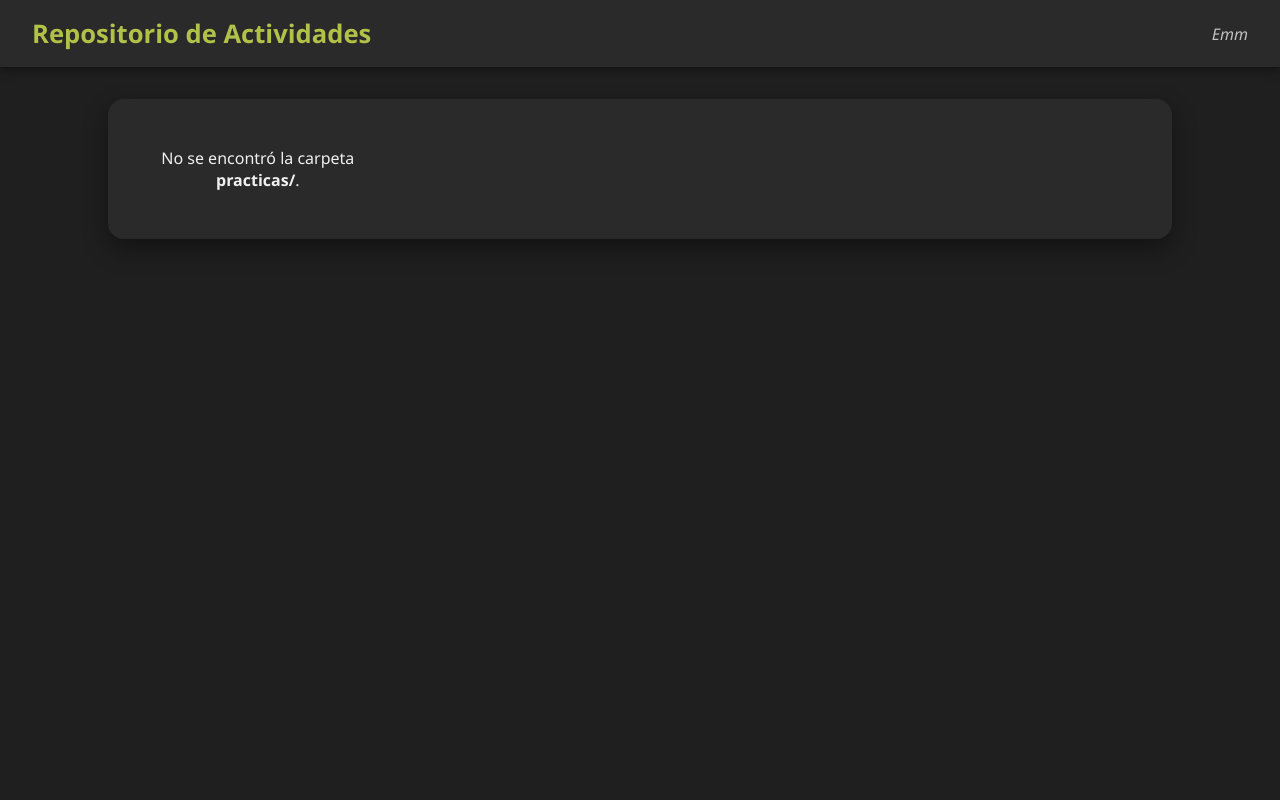
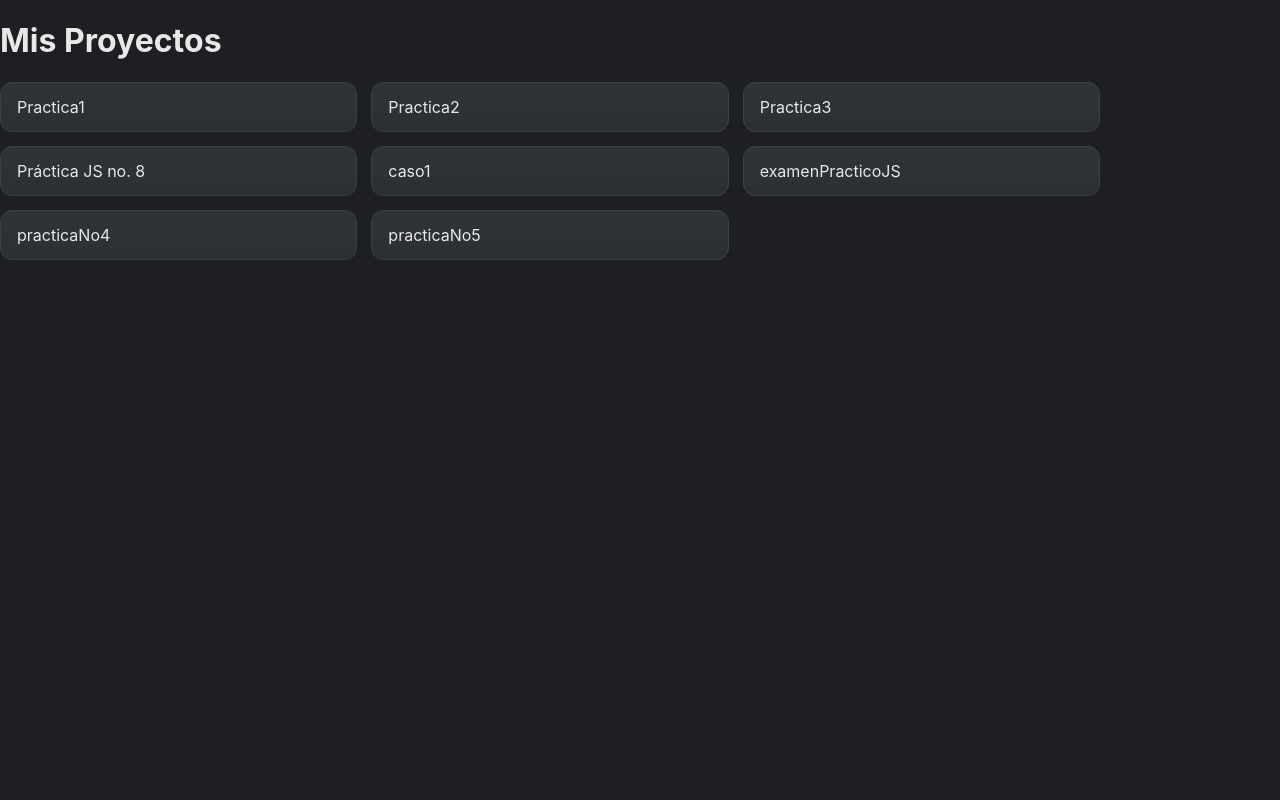
Before and after one commit to Emm1186/2430117-AW, a PHP site: page / in a window 1280 px wide. Run offline with PHP 8.4, Linux system fonts and the light colour scheme.

Commit message:
莫东戈

```diff
--- a/css.css
+++ b/css.css
@@ -1,87 +1,118 @@
-/* ======== ESTILOS GENERALES ======== */
-body {
-    font-family: "Segoe UI", Roboto, Helvetica, Arial, sans-serif;
-    background-color: #1f1f1f;
-    color: #f0f0f0;
-    margin: 0;
-    padding: 0;
-    display: flex;
-    flex-direction: column;
-    min-height: 100vh;
+/* ====== Tema oscuro tipo screenshot (solo CSS) ====== */
+:root{
+  --bg:#1e1f23;         /* fondo base */
+  --bar:#2a2c31;        /* barra superior */
+  --panel:#2c2f33;      /* tarjeta/panel */
+  --text:#e8e8e8;       /* texto principal */
+  --muted:#b0b6c3;      /* texto secundario */
+  --brand:#a4c639;      /* verde acento (similar) */
+  --border:#3a3e45;     /* bordes */
+  --shadow:0 18px 45px rgba(0,0,0,.35);
+  --radius:18px;
+  --sans:-apple-system,BlinkMacSystemFont,"Segoe UI",Roboto,Inter,Helvetica,Arial,sans-serif;
 }
 
-/* ======== ENCABEZADO ======== */
-header {
-    background-color: #2a2a2a;
-    color: #d8d8d8;
-    padding: 1em 2em;
-    display: flex;
-    justify-content: space-between;
-    align-items: center;
-    box-shadow: 0 2px 10px rgba(0, 0, 0, 0.5);
+*{box-sizing:border-box}
+html,body{height:100%}
+body{
+  margin:0;
+  font-family:var(--sans);
+  background:var(--bg);
+  color:var(--text);
+  /* centra el contenido como en la imagen */
+  display:grid;
+  grid-template-rows:auto 1fr;
+  min-height:100svh;
 }
 
-header h1 {
-    margin: 0;
-    color: #b2c248; /* verde oliva más claro */
-    font-size: 1.6em;
-    font-weight: 600;
+/* ====== Barra superior (título izq, “Emm” der) ====== */
+.sitebar, header, .topbar{
+  background:var(--bar);
+  color:var(--text);
+  box-shadow:0 2px 0 rgba(0,0,0,.25);
+  position:sticky; top:0; z-index:10;
+}
+.sitebar .inner, header .inner, .topbar .inner{
+  max-width:1200px; margin:0 auto; padding:14px 22px;
+  display:flex; align-items:center; gap:12px;
+}
+.brand{
+  font-weight:800; letter-spacing:.2px;
+  color:var(--brand);
+  font-size:clamp(18px,2.8vw,24px);
+}
+.brand::after{content:""; display:inline-block; margin-left:8px; width:1px; height:1px;}
+.top-right, .right, .user{
+  margin-left:auto; opacity:.85; font-style:italic;
 }
 
-header .autor {
-    font-size: 1em;
-    color: #c0c0c0;
-    font-style: italic;
+/* ====== Contenedor centrado ====== */
+main{display:grid; place-items:start center; padding:40px 18px}
+.wrapper, .container, .content{
+  width:min(1100px,100%);
 }
 
-/* ======== CONTENEDOR PRINCIPAL ======== */
-.container {
-    width: 100%;
-    max-width: 1000px;
-    margin: 2em auto;
-    padding: 2em;
-    background-color: rgba(50, 50, 50, 0.6);
-    border-radius: 16px;
-    box-shadow: 0 10px 25px rgba(0, 0, 0, 0.4);
+/* ====== Tarjeta central (mensaje de estado/listado) ====== */
+.card, .panel, .box, .mensaje{
+  background:var(--panel);
+  border:1px solid var(--border);
+  border-radius:var(--radius);
+  box-shadow:var(--shadow);
+  padding:26px clamp(18px,3vw,30px);
 }
 
-/* ======== LISTA DE PROYECTOS ======== */
-#lista-proyectos {
-    display: grid;
-    grid-template-columns: repeat(auto-fill, minmax(220px, 1fr));
-    gap: 1.2em;
+/* Texto dentro de la tarjeta */
+.card p, .panel p, .box p, .mensaje p{
+  margin:0; line-height:1.55; color:var(--text);
+}
+.muted{ color:var(--muted) }
+
+/* “Píldora” para resaltar carpeta (funciona con <b>, <strong>, <code>) */
+b, strong, code, .pill{
+  background:rgba(164,198,57,.12);
+  color:var(--text);
+  padding:6px 10px; border-radius:999px;
+  border:1px solid rgba(164,198,57,.35);
+  font-weight:700;
 }
 
-/* ======== BOTONES ======== */
-.proyecto-btn {
-    display: block;
-    padding: 16px 20px;
-    background-color: #708238; /* verde oliva */
-    color: #ffffff;
-    text-decoration: none;
-    border-radius: 10px;
-    text-align: center;
-    font-size: 1.1em;
-    font-weight: 500;
-    transition: all 0.3s ease;
-    box-shadow: 0 4px 12px rgba(0, 0, 0, 0.3);
+/* Lista de proyectos en grid (si la hay) */
+#lista-proyectos, .repos{
+  display:grid; gap:14px; list-style:none; margin:0; padding:0;
+  grid-template-columns:1fr;
+}
+@media (min-width:560px){ #lista-proyectos,.repos{ grid-template-columns:repeat(2,1fr)} }
+@media (min-width:920px){ #lista-proyectos,.repos{ grid-template-columns:repeat(3,1fr)} }
+
+.proyecto-btn, .repo, .item a{
+  display:block; text-decoration:none; color:var(--text);
+  background:linear-gradient(180deg, rgba(255,255,255,.02), transparent), var(--panel);
+  border:1px solid var(--border); border-radius:12px;
+  padding:14px 16px; transition:.18s ease; position:relative;
+}
+.proyecto-btn:hover, .repo:hover, .item a:hover{
+  transform:translateY(-3px);
+  border-color:rgba(164,198,57,.45);
+  box-shadow:0 12px 28px rgba(0,0,0,.28);
+}
+.proyecto-title{font-weight:700; margin:0 0 6px}
+.proyecto-desc{color:var(--muted); font-size:.95rem}
+
+/* Estados vacíos / aviso */
+.empty, .alert{
+  border:2px dashed var(--border);
+  border-radius:12px; padding:18px; color:var(--muted);
+  background:rgba(255,255,255,.02);
+  text-align:center;
 }
 
-.proyecto-btn:hover {
-    background-color: #8b9a46; /* tono más claro */
-    transform: translateY(-4px);
-    box-shadow: 0 6px 20px rgba(0, 0, 0, 0.4);
-}
+/* Detalles sutiles */
+a{color:var(--brand)}
+hr{border:none; border-top:1px solid var(--border); margin:16px 0}
 
-/* ======== RESPONSIVE ======== */
-@media (max-width: 600px) {
-    header h1 {
-        font-size: 1.2em;
-    }
-    .container {
-        padding: 1em;
-    }
-    .proyecto-btn {
-        font-size: 1em;
-    }
-}
+/* Scrollbar */
+*::-webkit-scrollbar{width:10px;height:10px}
+*::-webkit-scrollbar-thumb{background:#3a3e45;border-radius:999px;border:2px solid transparent;background-clip:content-box}
+
+/* Accesibilidad */
+:focus-visible{outline:3px solid rgba(164,198,57,.55); outline-offset:2px}
--- a/index.php
+++ b/index.php
@@ -1,44 +1,17 @@
-<!DOCTYPE html>
-<html lang="es">
-<head>
-    <meta charset="UTF-8">
-    <meta name="viewport" content="width=device-width, initial-scale=1.0">
-    <title>Repositorio de Actividades</title>
-    <link rel="stylesheet" href="css.css">
-</head>
-<body>
+<?php
 
-<header>
-    <h1>Repositorio de Actividades</h1>
-    <span class="autor">Emm</span>
-</header>
+$titulo = "Mis Proyectos";
+$items_a_ignorar = ['.', '..', '.git', 'plantilla.php'];
+$items = scandir('.');
+$proyectos = [];
 
-<div class="container">
-    <div id="lista-proyectos">
-        <?php
-            // Carpeta donde están las prácticas
-            $carpeta = 'practicas/';
+foreach ($items as $item) {
+    if (is_dir($item) && !in_array($item, $items_a_ignorar)) {
+        $proyectos[] = $item;
+    }
+}
 
-            // Verifica si existe la carpeta
-            if (is_dir($carpeta)) {
-                // Escanea el contenido
-                $archivos = scandir($carpeta);
+sort($proyectos);
+require 'plantilla.php';
 
-                // Recorre y muestra solo carpetas válidas
-                foreach ($archivos as $archivo) {
-                    if ($archivo !== '.' && $archivo !== '..') {
-                        // Variable que puede usar la plantilla
-                        $nombre = $archivo;
-                        $ruta = $carpeta . $archivo;
-                        include 'plantilla.php';
-                    }
-                }
-            } else {
-                echo "<p style='text-align:center;'>No se encontró la carpeta <b>practicas/</b>.</p>";
-            }
-        ?>
-    </div>
-</div>
-
-</body>
-</html>
+?>
--- a/plantilla.php
+++ b/plantilla.php
@@ -1,6 +1,21 @@
-<?php
-// Este archivo solo genera el botón de cada práctica
-?>
-<a class="proyecto-btn" href="<?php echo htmlspecialchars($ruta); ?>" target="_blank">
-    <?php echo htmlspecialchars($nombre); ?>
-</a>
+<!DOCTYPE html>
+<html lang="es">
+<head>
+    <meta charset="UTF-8">
+    <meta name="viewport" content="width=device-width, initial-scale=1.0">
+    <title><?= htmlspecialchars($titulo) ?></title>
+    <link rel="stylesheet" href="css.css">
+</head>
+<body>
+    <div class="container">
+        <h1><?= htmlspecialchars($titulo) ?></h1>
+        <div id="lista-proyectos">
+            <?php foreach ($proyectos as $proyecto): ?>
+                <a class="proyecto-btn" href="<?= htmlspecialchars($proyecto) ?>/">
+                    <?= htmlspecialchars($proyecto) ?>
+                </a>
+            <?php endforeach; ?>
+        </div>
+    </div>
+</body>
+</html>
```
